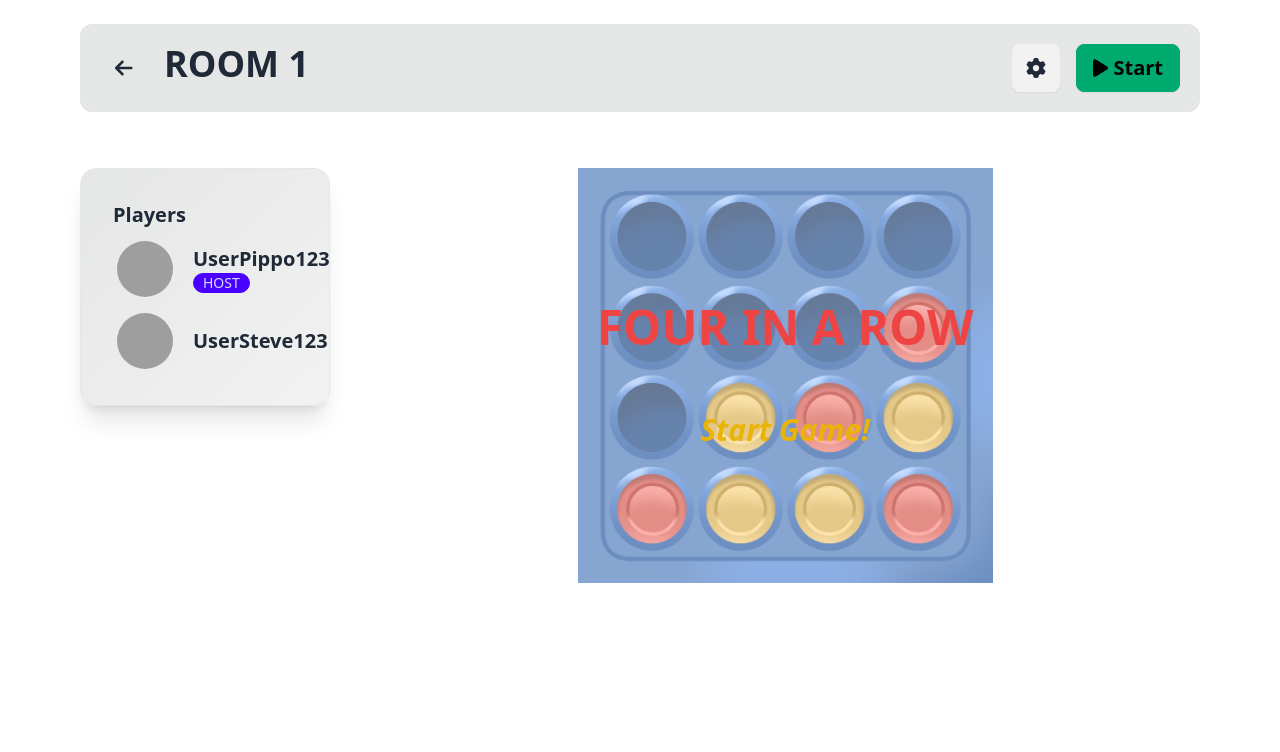
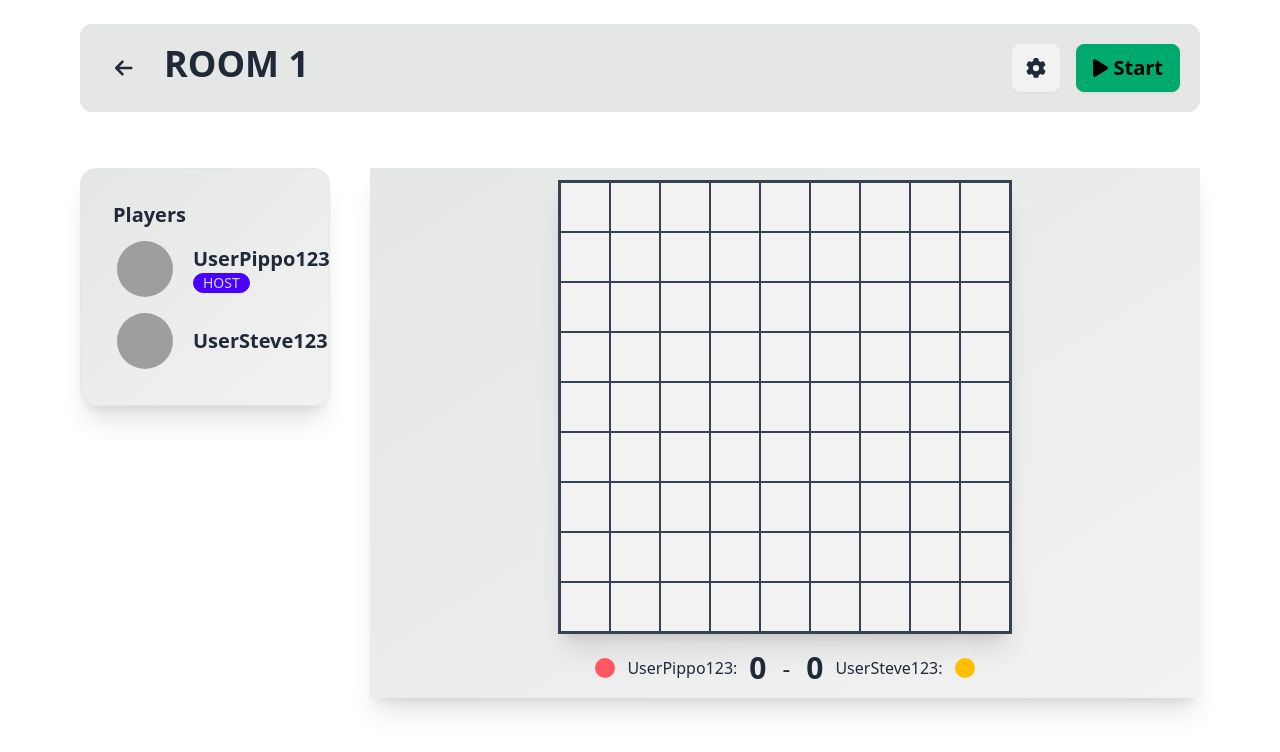
Before and after one commit to stefanodenti/4-in-a-row, an Angular app: page /room/1 in a window 1280 px wide. Shown: the top 752 px of the page. Built offline with nearby package versions, Linux system fonts and the light colour scheme; grey boxes are pictures that could not be loaded.

Commit message:
feat: play with Signals

```diff
--- a/src/app/games/four-in-a-row/four-in-a-row.component.html
+++ b/src/app/games/four-in-a-row/four-in-a-row.component.html
@@ -1,8 +1,7 @@
 <div
   class="flex flex-col items-center justify-center gap-4 bg-gradient-to-br from-base-300 to-base-200 p-3 shadow-xl"
-  *ngIf="gameReady"
 >
-  <div class="text-xl">
+  <div class="text-xl" *ngIf="gameReady()">
     Is
     <b>{{ currentPlayer()?.username }}</b
     >'s turn
@@ -32,18 +31,6 @@
     [playerScore]="playerScore()"
   ></app-four-in-a-row-score>
 </div>
-<div class="flex justify-center items-center" *ngIf="!gameReady">
-  <div class="absolute z-20 text-5xl text-red-500 font-extrabold text-center">
-    <span class="uppercase">Four in a row</span>
-    <br /><br />
-    <span class="text-yellow-500 italic text-3xl">Start Game!</span>
-  </div>
-  <img
-    src="assets/images/4-in-a-row.png"
-    alt="4 in a row"
-    class="w-1/2 opacity-60 dark:opacity-40"
-  />
-</div>
 
 <ng-template #winnerModal>
   <div class="flex flex-col gap-8">
@@ -56,9 +43,7 @@
       ></app-four-in-a-row-score>
     </div>
     <div class="text-center">
-      <button class="btn btn-success" (click)="restartGame()">
-        New Game!
-      </button>
+      <button class="btn btn-success" (click)="restartGame()">New Game!</button>
     </div>
   </div>
 </ng-template>
--- a/src/app/games/four-in-a-row/four-in-a-row.component.ts
+++ b/src/app/games/four-in-a-row/four-in-a-row.component.ts
@@ -1,5 +1,6 @@
 import { CommonModule } from '@angular/common';
 import {
+  ChangeDetectionStrategy,
   Component,
   ElementRef,
   EventEmitter,
@@ -7,11 +8,14 @@ import {
   Output,
   TemplateRef,
   ViewChild,
+  computed,
+  effect,
+  input,
   signal,
 } from '@angular/core';
 import { FormsModule } from '@angular/forms';
 import { FourInARowSettings, PlayerScore } from './models/four-in-a-row.model';
-import { User } from '../../core/models/room.model';
+import { Room, User } from '../../core/models/room.model';
 import { ModalService } from '../../core/service/modal.service';
 import { ModalComponent } from '../../core/components/modal/modal.component';
 import { FontAwesomeModule } from '@fortawesome/angular-fontawesome';
@@ -23,56 +27,76 @@ import { FourInARowScoreComponent } from './components/four-in-a-row-score/four-
   templateUrl: './four-in-a-row.component.html',
   styleUrl: './four-in-a-row.component.scss',
   imports: [CommonModule, FontAwesomeModule, FourInARowScoreComponent],
+  changeDetection: ChangeDetectionStrategy.OnPush,
 })
 export class FourInARowComponent {
   @ViewChild('winnerModal') winnerModal: TemplateRef<HTMLElement> | undefined;
   @ViewChild('drawModal') drawModal: TemplateRef<HTMLElement> | undefined;
-  @Input() settings: FourInARowSettings = {
-    rows: 9,
-    columns: 9,
-    winCondition: 4,
-  };
-  winner: User | undefined;
-  @Input() set players(user: User[]) {
-    this.playerScore.set([
-      { player: user[0], score: 0 },
-      { player: user[1], score: 0 },
-    ]);
-  }
-  @Input() set changeState(event: 'start' | 'stop' | 'restart') {
+
+  room = input<Room>();
+
+  @Input() set state(event: 'start' | 'stop' | 'restart') {
     console.log(event);
     if (event === 'stop') {
       this.initializeBoard();
-      this.gameReady = false;
+      this.gameReady.set(false);
       this.isMatchOver = true;
     } else if (event === 'restart' || event === 'start') {
       this.restartGame();
     }
   }
   @Output() endGame: EventEmitter<void> = new EventEmitter<void>();
-
+  currentPlayer = signal<User | undefined>(undefined);
   playerScore = signal<PlayerScore[]>([]);
-  currentPlayer = signal<User | undefined>(undefined);
+  gameReady = signal<boolean>(false);
 
   board: number[][] = [];
 
+  winner: User | undefined;
   isMatchOver: boolean = true;
   isTokenFalling: boolean = false;
-  gameReady: boolean = false;
 
   modal: ModalComponent | undefined;
 
-  constructor(private modalService: ModalService) {}
+  constructor(private modalService: ModalService) {
+    effect(
+      () => {
+        console.log('EFFECT', this.room());
+        if (
+          this.board.length !== this.room()?.settings.rows ||
+          this.board[0].length !== this.room()?.settings.columns
+        ) {
+          console.log('Board changed!');
+          this.initializeBoard();
+        }
+
+        if (this.room()?.players && this.playerScore().length === 0) {
+          this.playerScore.set([
+            {
+              player: this.room()?.players[0]!,
+              score: 0,
+            },
+            {
+              player: this.room()?.players[1]!,
+              score: 0,
+            },
+          ]);
+        }
+      },
+      {
+        allowSignalWrites: true,
+      }
+    );
+  }
 
   initializeBoard() {
     this.board = [];
-    for (let i = 0; i < this.settings.rows; i++) {
+    for (let i = 0; i < this.room()?.settings.rows; i++) {
       this.board[i] = [];
-      for (let j = 0; j < this.settings.columns; j++) {
+      for (let j = 0; j < this.room()?.settings.columns; j++) {
         this.board[i][j] = 0;
       }
     }
-    this.gameReady = true;
   }
 
   trackByCell(row: number, col: number) {
@@ -81,6 +105,7 @@ export class FourInARowComponent {
 
   restartGame() {
     this.initializeBoard();
+    this.gameReady.set(true);
     this.currentPlayer.set(this.playerScore()[0].player);
     this.isMatchOver = false;
     if (this.modal) this.modal.close();
@@ -108,7 +133,7 @@ export class FourInARowComponent {
     }
 
     i = col + 1;
-    while (i < this.settings.columns && this.board[row][i] === player) {
+    while (i < this.room()?.settings.columns && this.board[row][i] === player) {
       count++;
       i++;
     }
@@ -146,8 +171,8 @@ export class FourInARowComponent {
     i = row + 1;
     j = col + 1;
     while (
-      i < this.settings.rows &&
-      j < this.settings.columns &&
+      i < this.room()?.settings.rows &&
+      j < this.room()?.settings.columns &&
       this.board[i][j] === player
     ) {
       count++;
@@ -164,7 +189,11 @@ export class FourInARowComponent {
     i = row - 1;
     j = col + 1;
 
-    while (i >= 0 && j < this.settings.columns && this.board[i][j] === player) {
+    while (
+      i >= 0 &&
+      j < this.room()?.settings.columns &&
+      this.board[i][j] === player
+    ) {
       count++;
       i--;
       j++;
@@ -172,7 +201,11 @@ export class FourInARowComponent {
 
     i = row + 1;
     j = col - 1;
-    while (i < this.settings.rows && j >= 0 && this.board[i][j] === player) {
+    while (
+      i < this.room()?.settings.rows &&
+      j >= 0 &&
+      this.board[i][j] === player
+    ) {
       count++;
       i++;
       j--;
@@ -190,12 +223,17 @@ export class FourInARowComponent {
   }
 
   makeMove(col: number) {
-    console.log(col, this.isMatchOver, this.isTokenFalling, this.settings.rows);
+    console.log(
+      col,
+      this.isMatchOver,
+      this.isTokenFalling,
+      this.room()?.settings.rows
+    );
     if (this.isMatchOver || this.isTokenFalling) {
       return;
     }
 
-    for (let i = 0; i <= this.settings.rows - 1; i++) {
+    for (let i = 0; i <= this.room()?.settings.rows - 1; i++) {
       if (this.board[i][col] === 0) {
         const currentCellPlayer = this.currentPlayer();
         if (!currentCellPlayer) return;
@@ -220,12 +258,13 @@ export class FourInARowComponent {
             ? (this.modal = this.modalService.openModal(this.winnerModal))
             : alert(`Giocatore ${this.winner?.username} ha vinto!`); // Mostra il risultato con un ritardo per mostrare prima il gettone
           this.isMatchOver = true;
+          this.gameReady.set(false);
           this.initializeBoard();
           this.endGame.emit();
         } else {
           let fullColumns = true;
-          for (let j = 0; j < this.settings.columns; j++) {
-            if (this.board[this.settings.columns - 1][j] === 0) {
+          for (let j = 0; j < this.room()?.settings.columns; j++) {
+            if (this.board[this.room()?.settings.columns - 1][j] === 0) {
               fullColumns = false;
               break;
             }
@@ -236,6 +275,7 @@ export class FourInARowComponent {
               ? this.modalService.openModal(this.drawModal)
               : alert('La griglia è piena, nessuno ha vinto.');
             this.isMatchOver = true;
+            this.gameReady.set(false);
             this.initializeBoard();
             this.endGame.emit();
           } else {
--- a/src/app/pages/room/room.component.html
+++ b/src/app/pages/room/room.component.html
@@ -52,9 +52,8 @@
     <div class="xl:col-span-9">
       @if(room().game === '4 in a row'){
       <app-four-in-a-row
-        [settings]="room().settings"
-        [players]="room().players"
-        [changeState]="gameState"
+        [room]="room()"
+        [state]="gameState"
         (endGame)="room().state = RoomStateEnum.Waiting"
       ></app-four-in-a-row>
       }
@@ -66,7 +65,7 @@
   @if(room().game === '4 in a row'){
   <app-four-in-a-row-settings
     [settings]="room().settings"
-    (changeSettings)="room().settings = $event"
+    (changeSettings)="updateSettings($event)"
   ></app-four-in-a-row-settings>
   }
 </ng-template>
--- a/src/app/pages/room/room.component.ts
+++ b/src/app/pages/room/room.component.ts
@@ -18,6 +18,9 @@ import { NavbarComponent } from '../../core/components/navbar/navbar.component';
 import { ContainerComponent } from '../../core/components/container/container.component';
 import { signal } from '@angular/core';
 import { ChangeDetectionStrategy } from '@angular/core';
+import { FourInARowSettings } from '../../games/four-in-a-row/models/four-in-a-row.model';
+import { ModalComponent } from '../../core/components/modal/modal.component';
+import { take } from 'rxjs';
 @Component({
   selector: 'app-room',
   standalone: true,
@@ -63,9 +66,11 @@ export default class RoomComponent {
     ],
   });
   roomId: string = '';
+
   RoomStateEnum = RoomStateEnum;
+  gameState: 'start' | 'stop' | 'restart' = 'stop';
 
-  gameState: 'start' | 'stop' | 'restart' = 'stop';
+  activeModal: ModalComponent | undefined;
   constructor(
     private route: ActivatedRoute,
     private modalService: ModalService
@@ -79,14 +84,24 @@ export default class RoomComponent {
   }
 
   openGameSettings() {
-    if (this.settings)
-      this.modalService.openModal(this.settings, {
+    if (this.settings) {
+      this.activeModal = this.modalService.openModal(this.settings, {
         title: 'Game Settings',
         position: 'bottom',
       });
-    console.log('openGameSettings');
+      this.activeModal?.closeEvent.pipe(take(1)).subscribe({
+        next: () => {
+          this.activeModal = undefined;
+        },
+      });
+    }
   }
-
+  updateSettings($event: FourInARowSettings) {
+    this.room.update((room: Room) => {
+      return { ...room, settings: $event };
+    });
+    this.activeModal?.close();
+  }
   switchGameState() {
     if (this.room().state === RoomStateEnum.Waiting) {
       this.room().state = RoomStateEnum.Playing;
```
